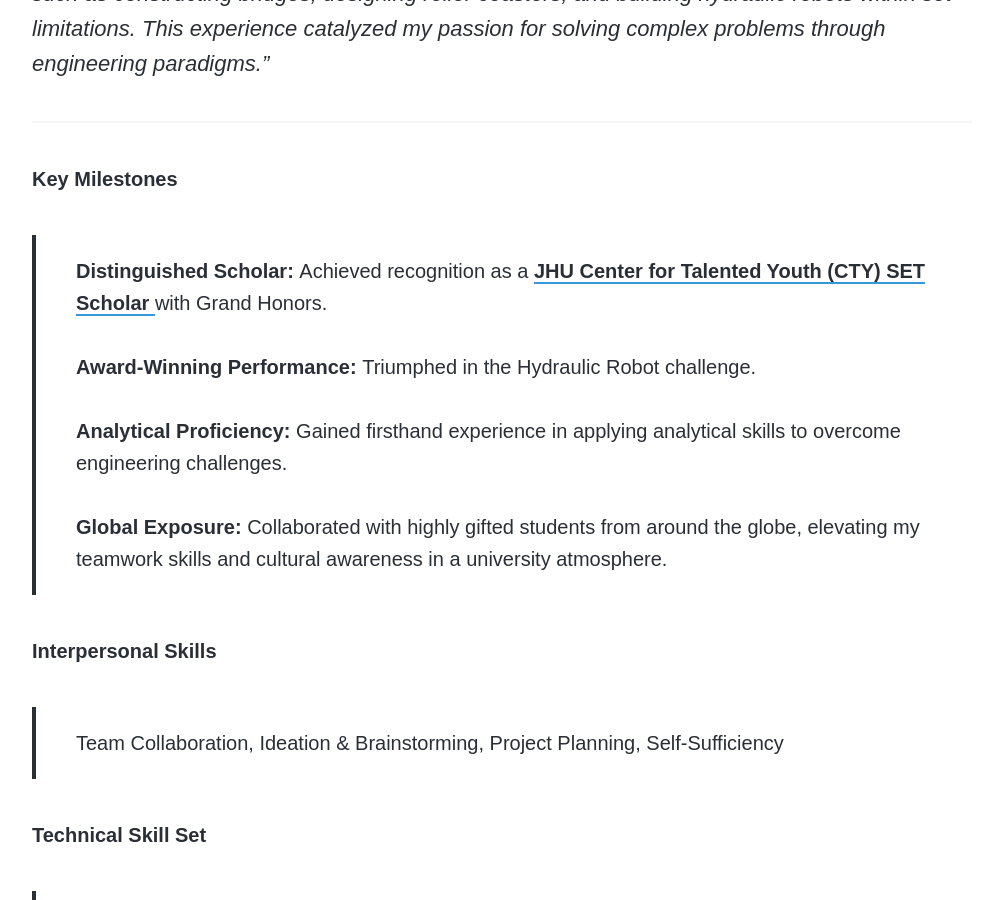
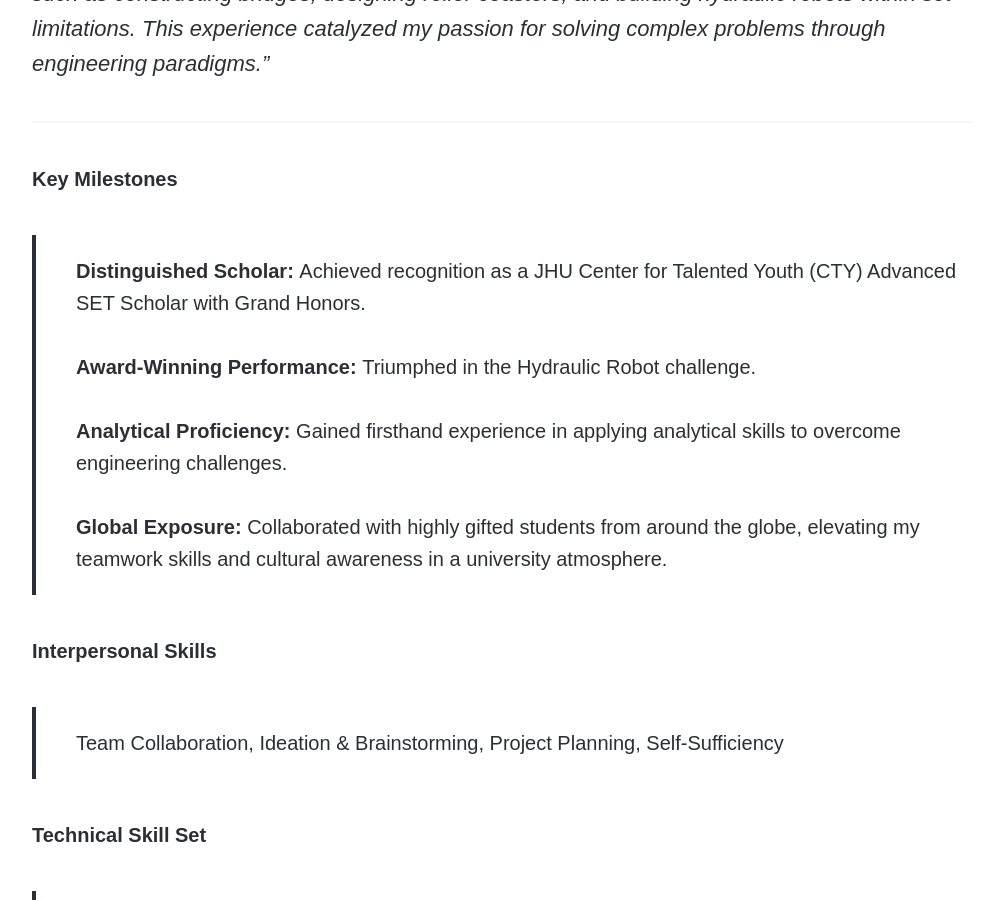
Before and after one commit to disha-22/disha-22.github.io, a Jekyll site: the page built from _projects/engineering-design.md, in a window 1280 px wide and 900 px high, scrolled down 791 px. Shown: the whole window, without its empty margins (138-1124 px from the left). Built offline with Jekyll 4.4.1, drawn with Linux system fonts in a browser that asks for light colours; nearby versions of some CDN libraries; some web fonts are replaced.

Commit message:
Update engineering-design.md

```diff
--- a/_projects/engineering-design.md
+++ b/_projects/engineering-design.md
@@ -8,11 +8,11 @@ featured_image: '/images/cty1.png'
 
 <h4> Unlocking the Essentials of Engineering Through Real-World Applications </h4>
 <br>
-<em>"My initiation into the STEM field took place through this transformative three-week residential <a href="https://cty.jhu.edu/summer/docs/syllabi/egrd_1.pdf/"> summer program </a> at the University of California, Santa Cruz. The program immersed me in foundational engineering theories, which were immediately put to the test in tangible projects such as constructing bridges, designing roller coasters, and building hydraulic robots within set limitations. This experience catalyzed my passion for solving complex problems through engineering paradigms."</em>
+<em>"My initiation into the STEM field took place through this transformative three-week residential <a href="https://cty.jhu.edu/programs/on-campus/courses/investigations-in-engineering-ienh"> summer program </a> at the University of California, Santa Cruz. The program immersed me in foundational engineering theories, which were immediately put to the test in tangible projects such as constructing bridges, designing roller coasters, and building hydraulic robots within set limitations. This experience catalyzed my passion for solving complex problems through engineering paradigms."</em>
 <hr>
 
 <h6> Key Milestones </h6>
-> <b> Distinguished Scholar: </b>Achieved recognition as a <a href="https://cty.jhu.edu/set/"> JHU Center for Talented Youth (CTY) SET Scholar </a> with Grand Honors. <br><br> <b> Award-Winning Performance: </b> Triumphed in the Hydraulic Robot challenge. <br><br> <b>Analytical Proficiency: </b> Gained firsthand experience in applying analytical skills to overcome engineering challenges. <br><br> <b>Global Exposure: </b> Collaborated with highly gifted students from around the globe, elevating my teamwork skills and cultural awareness in a university atmosphere.
+> <b> Distinguished Scholar: </b>Achieved recognition as a JHU Center for Talented Youth (CTY) Advanced SET Scholar with Grand Honors. <br><br> <b> Award-Winning Performance: </b> Triumphed in the Hydraulic Robot challenge. <br><br> <b>Analytical Proficiency: </b> Gained firsthand experience in applying analytical skills to overcome engineering challenges. <br><br> <b>Global Exposure: </b> Collaborated with highly gifted students from around the globe, elevating my teamwork skills and cultural awareness in a university atmosphere.
 
 <h6> Interpersonal Skills </h6>
 > Team Collaboration, Ideation & Brainstorming, Project Planning, Self-Sufficiency
```
